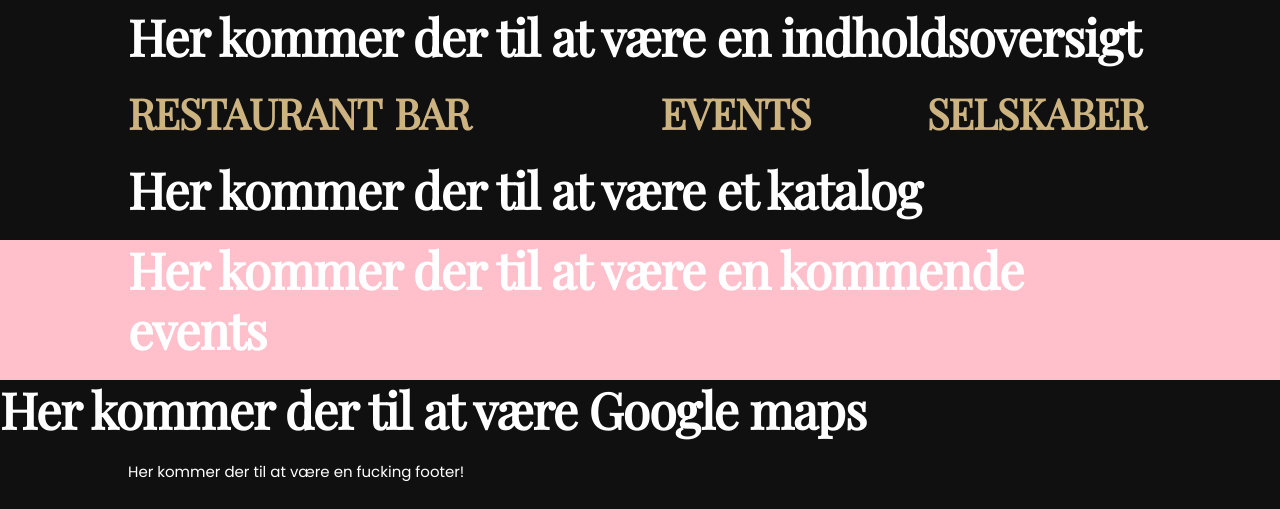
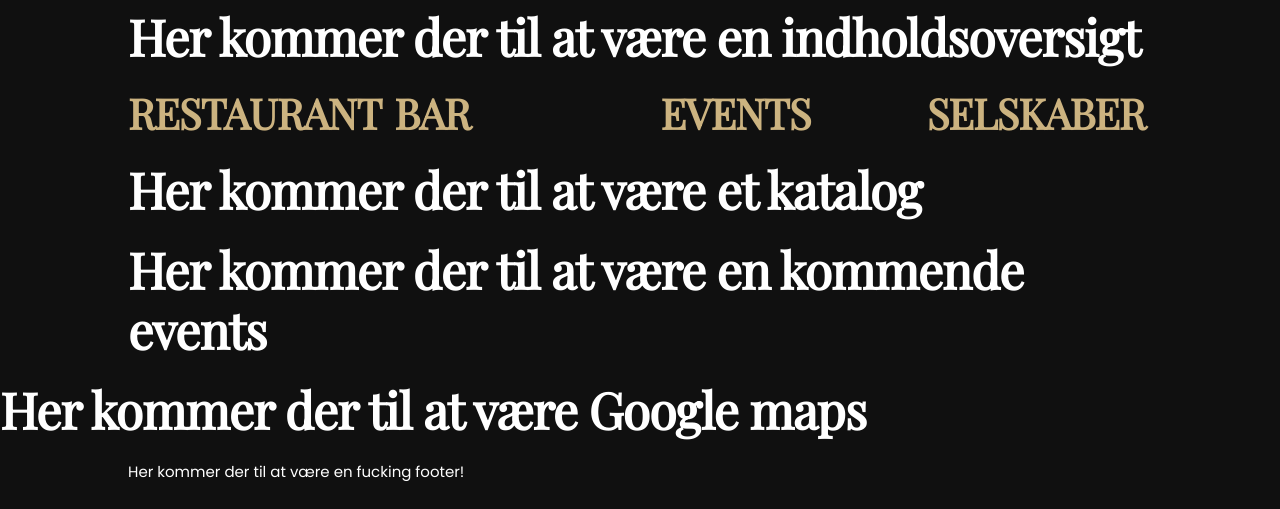
Before and after one commit to simoneliasen/cafefrederiksberg, a PHP site: page / in a window 1280 px wide. Shown: the part 773-1282 px from the top of the page. Run offline with PHP 8.4, Linux system fonts and the light colour scheme.

Commit message:
fjernede ".kommendeevents" fra bar-sektion

```diff
--- a/css/stylesheet.css
+++ b/css/stylesheet.css
@@ -113,12 +113,6 @@ p {
 
 /*..............................................3 BAR */
 
-
-
-.kommendeEvents {
-  background-color: pink;
-}
-
 .center_bar{
   text-align:center
 }
```
